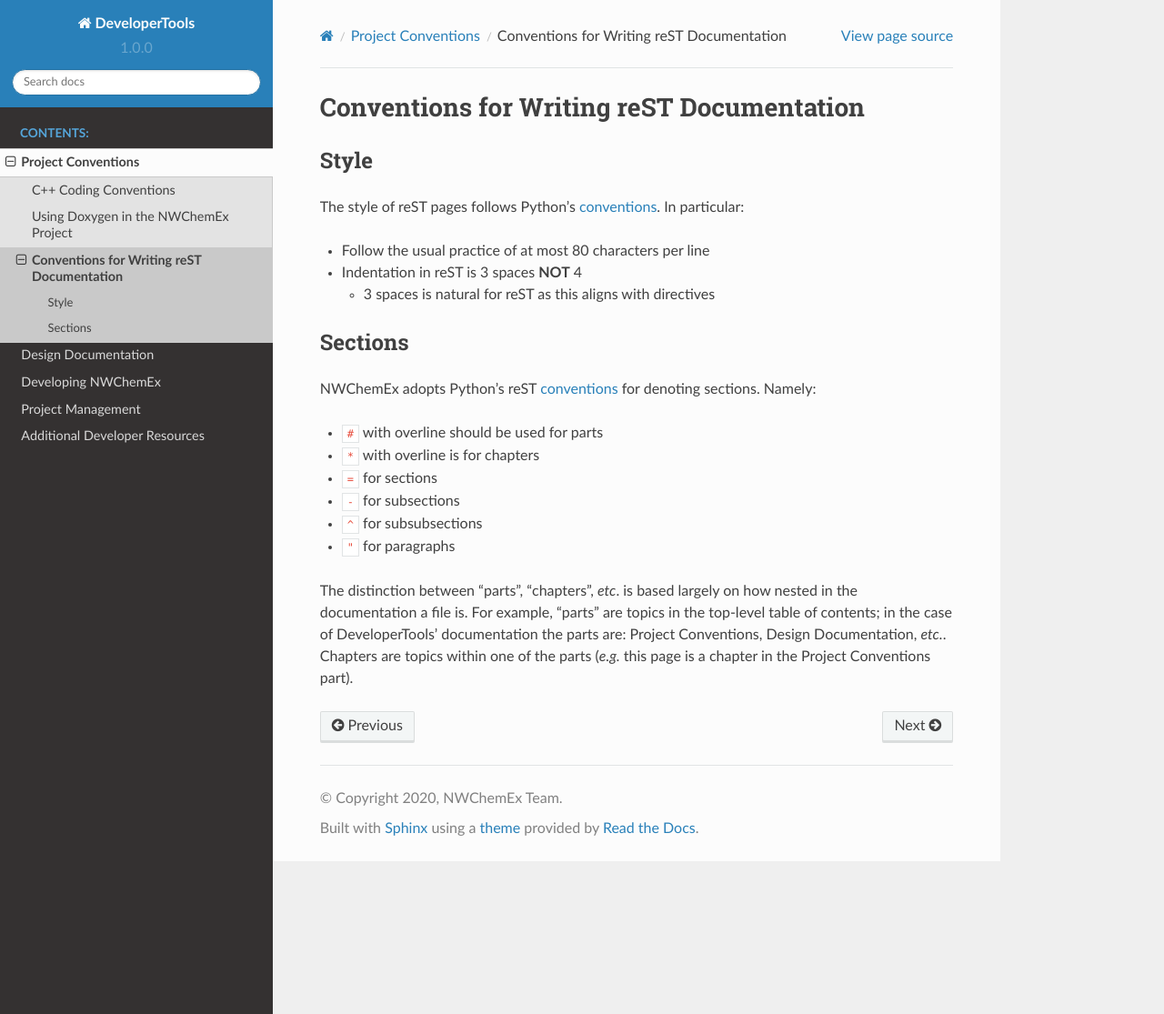
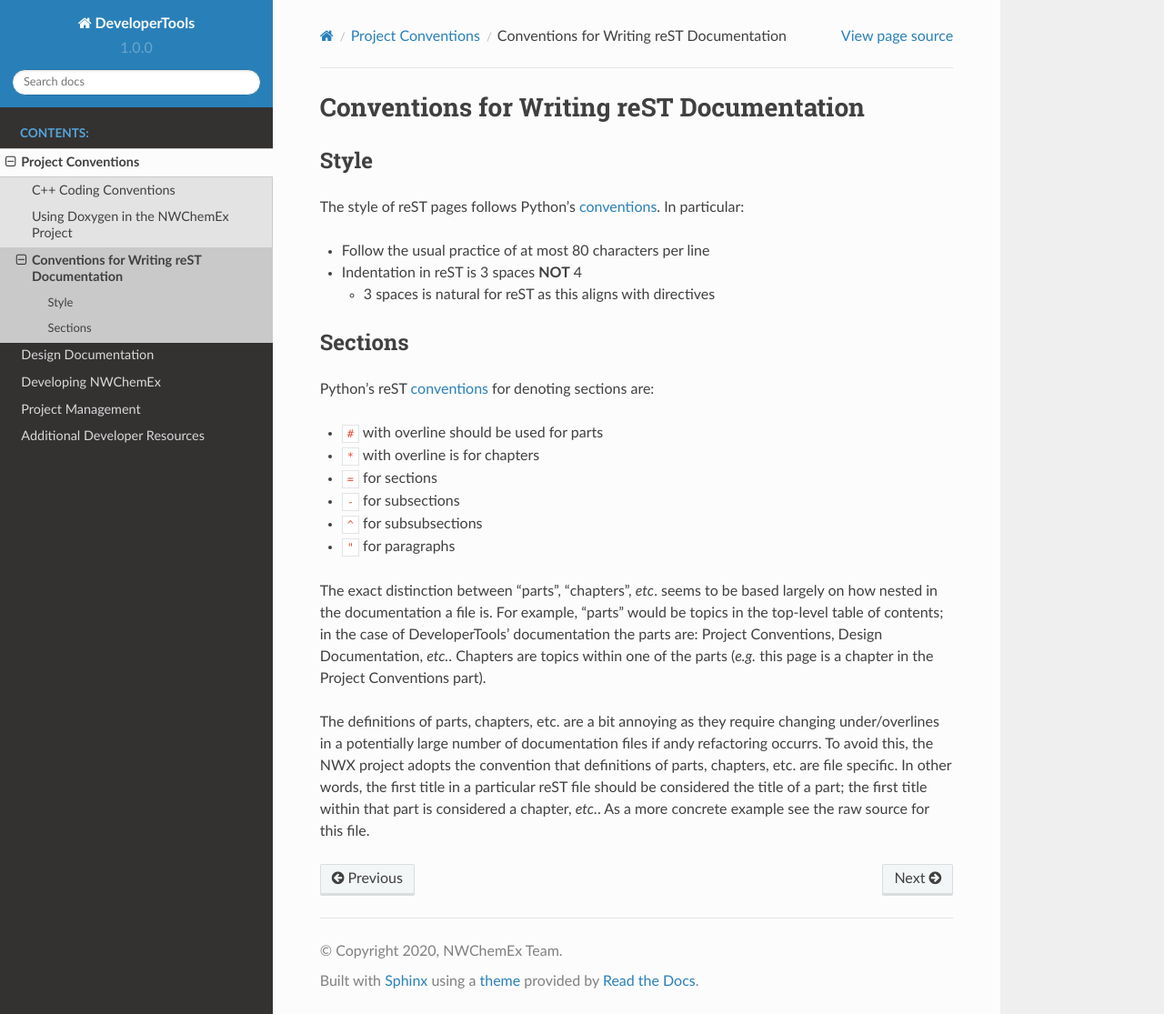
Before and after one commit to NWChemEx-Project/DeveloperTools, a Sphinx documentation site: the page built from docs/source/conventions/rst_conventions.rst, in a window 1280 px wide and 1115 px high. Shown: the whole window at 91% size. Built offline with Sphinx 7.4.7 and the Read the Docs theme 2.0.0, drawn with Linux system fonts in a browser that asks for light colours.

Commit message:
synchronize design

```diff
--- a/docs/source/conventions/rst_conventions.rst
+++ b/docs/source/conventions/rst_conventions.rst
@@ -1,9 +1,10 @@
-******************************************
+##########################################
 Conventions for Writing reST Documentation
-******************************************
+##########################################
 
+*****
 Style
-=====
+*****
 
 The style of reST pages follows Python's
 `conventions <https://devguide.python.org/documenting/#documenting-python>`_.
@@ -14,12 +15,12 @@
 
   - 3 spaces is natural for reST as this aligns with directives
 
+********
 Sections
-========
+********
 
-NWChemEx adopts Python's reST
-`conventions <https://devguide.python.org/documenting/#sections>`_ for denoting
-sections. Namely:
+Python's reST `conventions <https://devguide.python.org/documenting/#sections>`_
+for denoting sections are:
 
 - ``#`` with overline should be used for parts
 - ``*`` with overline is for chapters
@@ -28,9 +29,17 @@
 - ``^`` for subsubsections
 - ``"`` for paragraphs
 
-The distinction between "parts", "chapters", *etc*. is based largely on how
-nested in the documentation a file is. For example, "parts" are topics in the
-top-level table of contents; in the case of DeveloperTools' documentation the
-parts are: Project Conventions, Design Documentation, *etc.*. Chapters are
-topics within one of the parts (*e.g.* this page is a chapter in the Project
-Conventions part).
+The exact distinction between "parts", "chapters", *etc*. seems to be based
+largely on how nested in the documentation a file is. For example, "parts" would
+be topics in the top-level table of contents; in the case of DeveloperTools'
+documentation the parts are: Project Conventions, Design Documentation, *etc.*.
+Chapters are topics within one of the parts (*e.g.* this page is a chapter in
+the Project Conventions part).
+
+The definitions of parts, chapters, etc. are a bit annoying as they require
+changing under/overlines in a potentially large number of documentation files if
+andy refactoring occurrs. To avoid this, the NWX project adopts the convention
+that definitions of parts, chapters, etc. are file specific. In other words,
+the first title in a particular reST file should be considered the title of a
+part; the first title within that part is considered a chapter, *etc.*. As a
+more concrete example see the raw source for this file.
```
Also changed, not shown: 1 other file.
